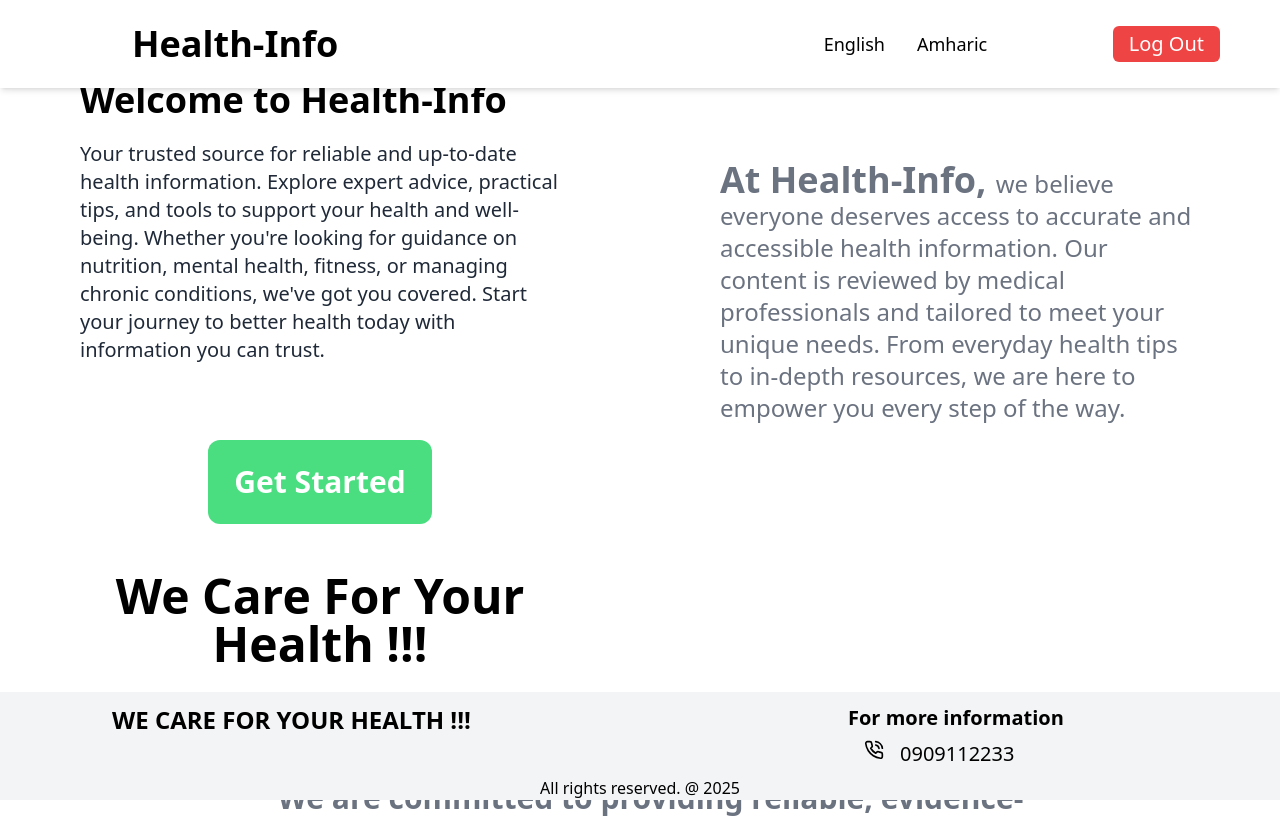
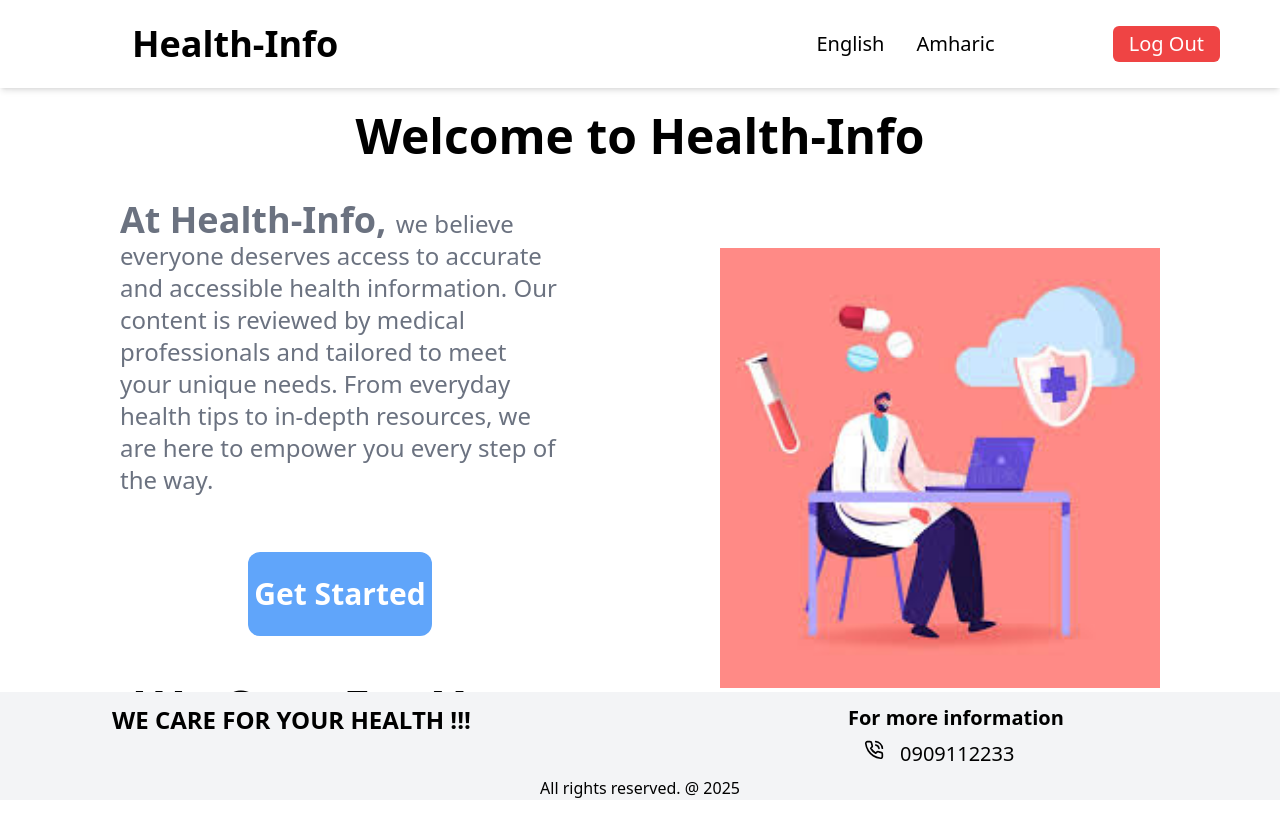
Before and after one commit to hanna6550/HeaIth-Information, a Next.js app: page /landing in a window 1280 px wide. Shown: the top 818 px of the page. Built offline with nearby package versions, Linux system fonts and the light colour scheme; no server answers.

Commit message:
health information

```diff
--- a/components/Landing.jsx
+++ b/components/Landing.jsx
@@ -2,23 +2,31 @@ import Link from 'next/link'
 import React from 'react'
 import Navbar from './Navbar'
 import Footer from './Footer'
+import Image from 'next/image'
+import img from "@/images/land.png"
 
 function Landing() {
   return (
     <div>
     <Navbar/>
-    <div className=' md:mx-0 mx-5 md:mt-20 mt-10 md:grid md:grid-cols-2'>
+    <h1 className='md:text-5xl font-bold text-center md:mt-28 mt-10 md:mb-4'>Welcome to Health-Info</h1>
+    <div className=' md:mx-10 mx-5 md:mt-10 mt-3 md:grid md:grid-cols-2'>
         <div className='md:px-20 px-5'>
-            <h1 className='md:text-4xl font-bold'>Welcome to Health-Info</h1>
-            <h1 className='py-5 md:text-xl text-xl md:w-[100%] text-gray-800'>Your trusted source for reliable and up-to-date health information. Explore expert advice, practical tips, and tools to support your health and well-being. Whether you&apos;re looking for guidance on nutrition, mental health, fitness, or managing chronic conditions, we&apos;ve got you covered. Start your journey to better health today with information you can trust.</h1>
-            <Link className='flex justify-center bg-green-400 md:text-3xl text-xl font-semibold md:rounded-xl rounded-xl text-white py-6 md:mt-14 mt-10 md:mx-32 border-black' href={'/home'}>Get Started</Link>
+
+            <h1 className=' md:text-2xl text-lg font-light text-gray-500 md:w-[100%]'><span className='font-bold text-4xl text-'>At Health-Info, </span>
+         we believe everyone deserves access to accurate and accessible health information. Our content is reviewed by medical professionals and tailored to meet your unique needs. From everyday health tips to in-depth resources, we are here to empower you every step of the way.</h1>
+            <Link className='flex justify-center bg-blue-400 md:text-3xl text-xl font-semibold md:rounded-xl rounded-xl text-white py-6 md:mt-14 mt-10 md:mx-32 border-black' href={'/home'}>Get Started</Link>
             <h1 className='md:pt-12 pt-6 font-bold md:text-5xl text-3xl text-center'>We Care For Your Health !!!</h1>
         </div>
 
-        <div className='md:px-20 px-5 md:py-20  md:pt-20 pt-16 text-2xl flex'>
+        <div className='rounded-lg md:mx-20 mx:8 md:my-12 my-6'>
+          <Image src={img} width={800}/>
+        </div>
+
+        {/* <div className='md:px-20 px-5 md:py-20  md:pt-20 pt-16 text-2xl flex'>
         <h1 className=' md:text-2xl text-lg font-light text-gray-500 md:w-[100%]'><span className='font-bold text-4xl text-'>At Health-Info, </span>
          we believe everyone deserves access to accurate and accessible health information. Our content is reviewed by medical professionals and tailored to meet your unique needs. From everyday health tips to in-depth resources, we are here to empower you every step of the way.</h1>
-        </div>
+        </div> */}
     </div>
 
 
--- a/components/Navbar.jsx
+++ b/components/Navbar.jsx
@@ -18,8 +18,8 @@ function Navbar() {
     </a>
 
     <div className="md:ml-96">
-      <Link className="text-lg from-neutral-800 text-black" href="/home">English</Link>
-      <Link className="text-lg from-neutral-600 text-black ml-8" href="/pageAmharic">Amharic</Link>
+      <Link className="text-xl from-neutral-950  text-black" href="/home">English</Link>
+      <Link className="text-xl from-neutral-950 text-black ml-8" href="/pageAmharic">Amharic</Link>
     </div>
 
     <div className="flex items-end md:space-x-6 md:mr-12">
--- a/components/amhPage.jsx
+++ b/components/amhPage.jsx
@@ -24,7 +24,7 @@ function amhPage() {
               <li key={index}>{item}</li>
             ))}
           </ul>
-          <Image
+          <Image height={300}
             src={content.image}
             className='md:my-6 my-4 mx-auto flex justify-center md:mt- mt-10 md:mb- mb-6'
           />
```
Also changed, not shown: images/amhpic/Picture11.png, images/land.png (added).
